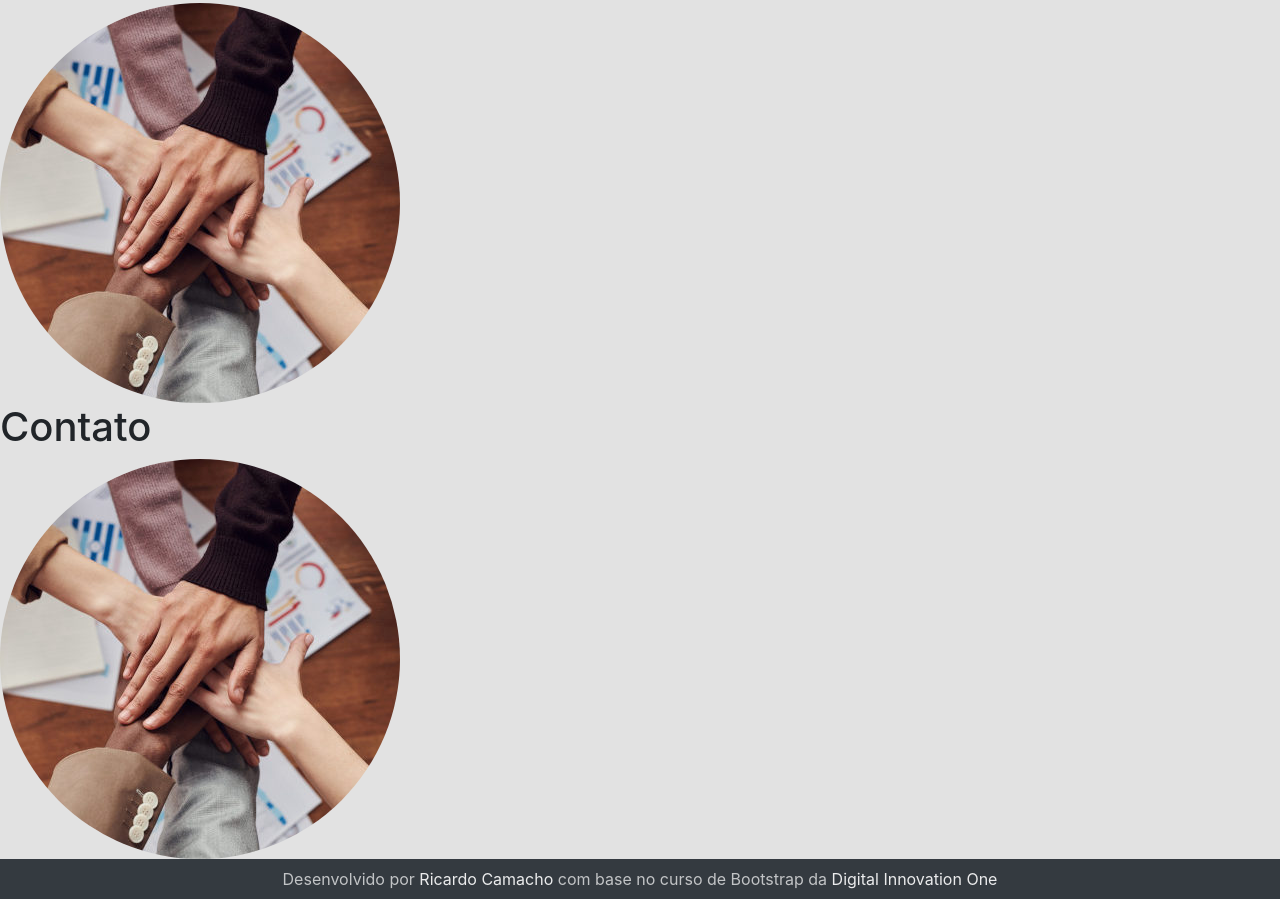
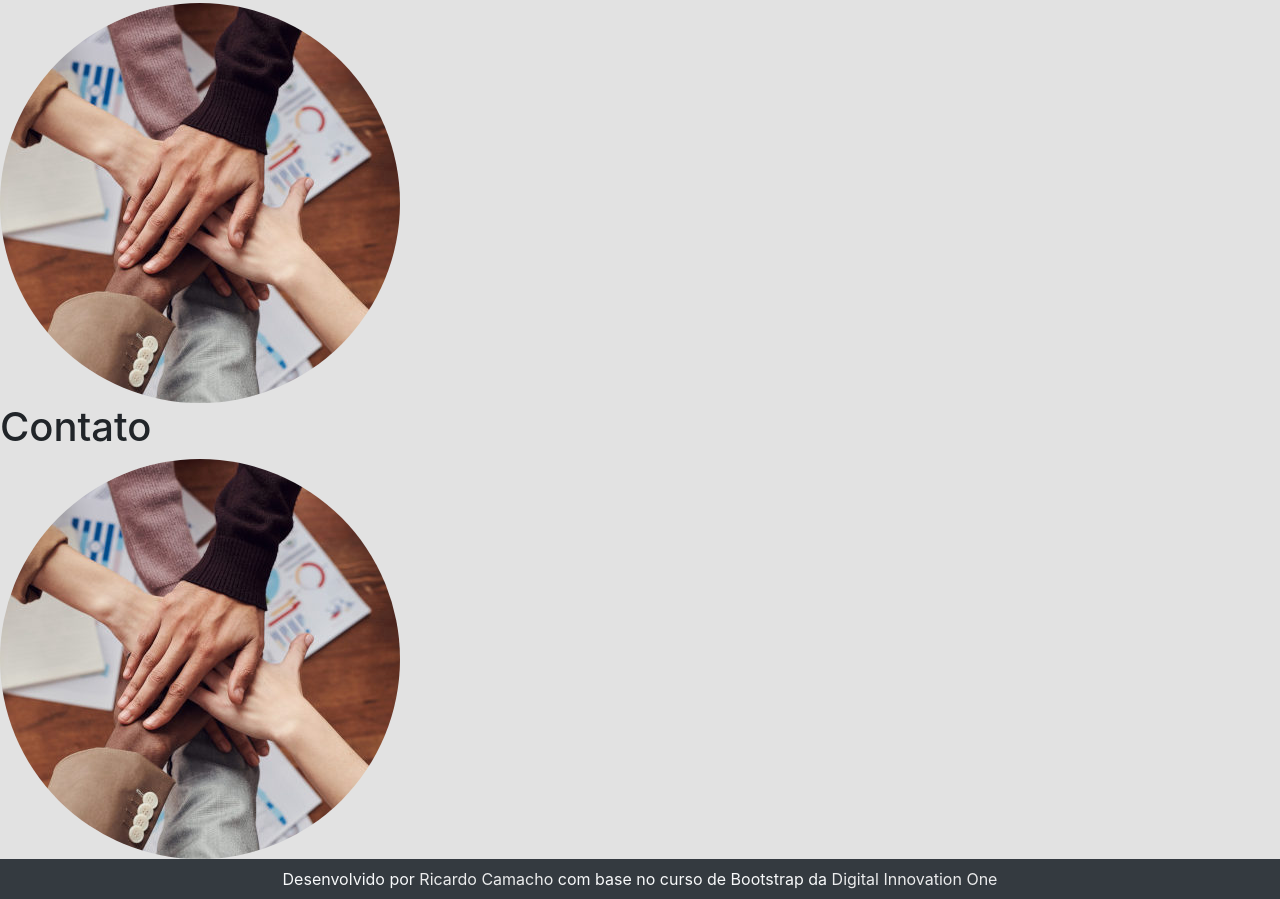
Before and after one commit to risqadev/studies-Bootstrap-DIO, a plain HTML site: page index.html in a window 1280 px wide. Shown: the part 1447-2346 px from the top of the page. Drawn offline with nearby package versions, Linux system fonts and the light colour scheme.

Commit message:
footer text-light

```diff
--- a/index.html
+++ b/index.html
@@ -118,7 +118,7 @@
       </section>
     </main>
 
-    <footer class="container-fluid text-center bg-dark">
+    <footer class="container-fluid text-center bg-dark text-light">
       Desenvolvido por <a href="http://github.com/rscamacho" target="_blank">Ricardo Camacho</a> com base no curso de Bootstrap da <a href="https://digitalinnovation.one/" target="_blank">Digital Innovation One</a>
     </footer>
 
```
